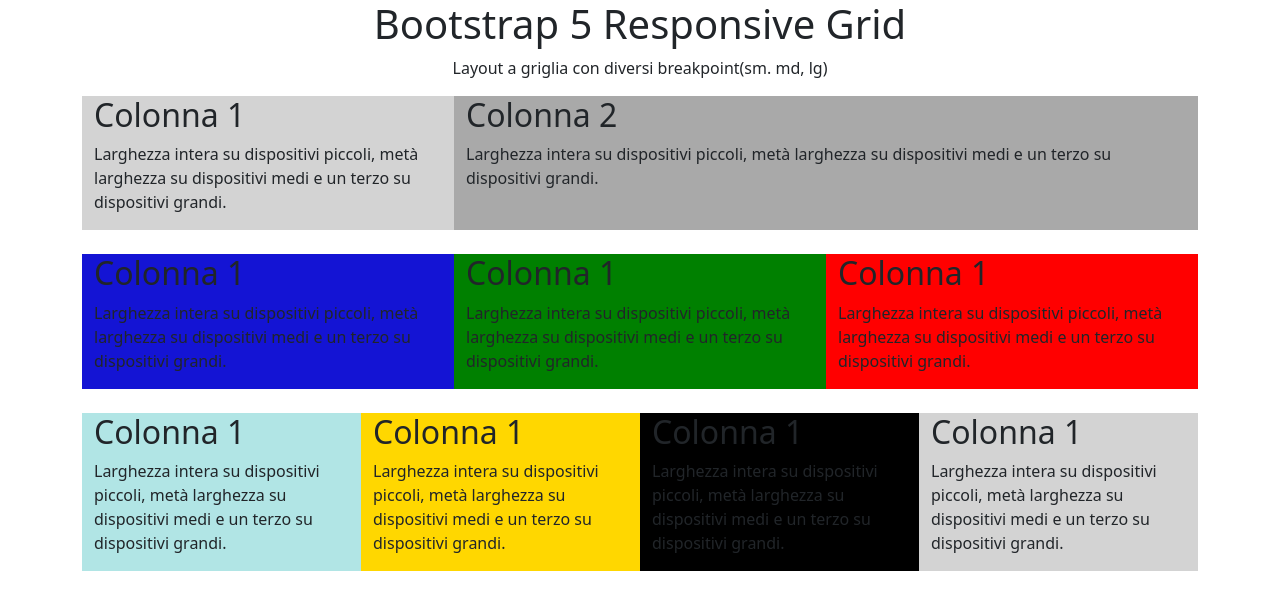
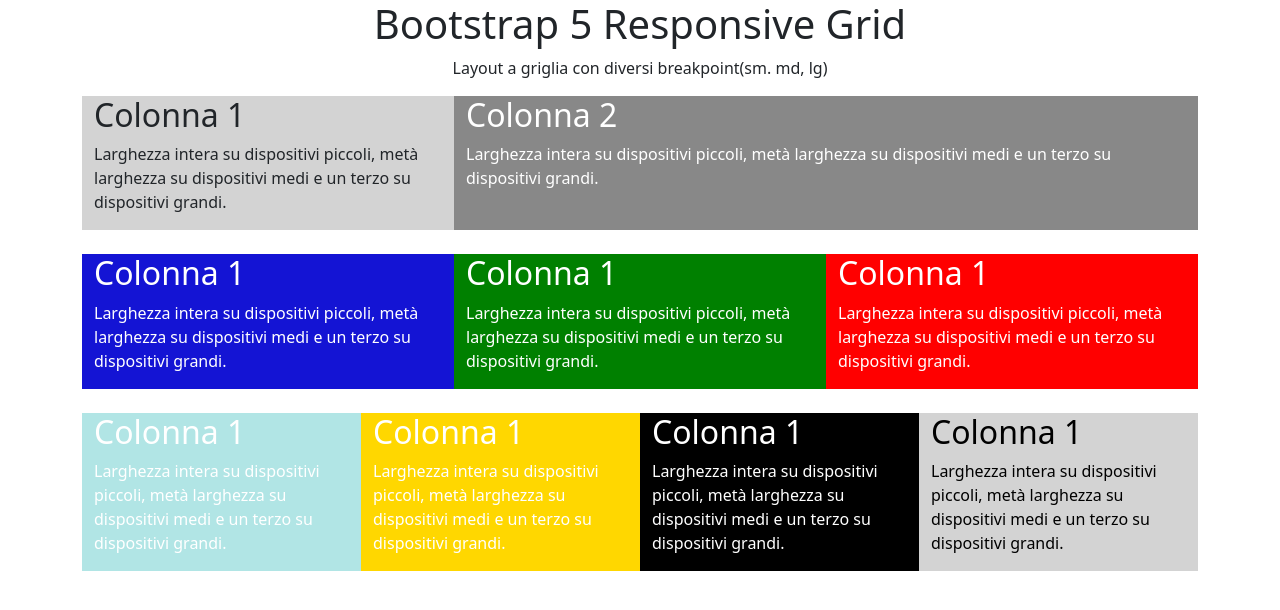
Before and after one commit to SirioRedGiant/htmlcss-bootstrap-layout, a plain HTML site: page index.html in a window 1280 px wide. Drawn offline with nearby package versions, Linux system fonts and the light colour scheme.

Commit message:
corretto colore del testo

```diff
--- a/index.html
+++ b/index.html
@@ -32,8 +32,8 @@
             </p>
           </div>
           <div
-            class="col-12 col-md-6 col-lg-8"
-            style="background-color: darkgrey"
+            class="col-12 col-md-6 col-lg-8 text-white"
+            style="background-color: rgb(136, 136, 136)"
           >
             <h2>Colonna 2</h2>
             <p>
@@ -44,7 +44,7 @@
         </div>
         <div class="row mt-4">
           <div
-            class="col-6 col-md-4 col-lg-4"
+            class="col-6 col-md-4 col-lg-4 text-white"
             style="background-color: rgb(20, 20, 212)"
           >
             <h2>Colonna 1</h2>
@@ -53,14 +53,14 @@
               dispositivi medi e un terzo su dispositivi grandi.
             </p>
           </div>
-          <div class="col-6 col-md-4 col-lg-4" style="background-color: green">
+          <div class="col-6 col-md-4 col-lg-4 text-white" style="background-color: green">
             <h2>Colonna 1</h2>
             <p>
               Larghezza intera su dispositivi piccoli, metà larghezza su
               dispositivi medi e un terzo su dispositivi grandi.
             </p>
           </div>
-          <div class="col-12 col-md-4 col-lg-4" style="background-color: red">
+          <div class="col-12 col-md-4 col-lg-4 text-white" style="background-color: red">
             <h2>Colonna 1</h2>
             <p>
               Larghezza intera su dispositivi piccoli, metà larghezza su
@@ -70,7 +70,7 @@
         </div>
         <div class="row mt-4">
           <div
-            class="col-6 col-md-3 col-lg-3"
+            class="col-6 col-md-3 col-lg-3 text-white"
             style="background-color: rgb(177, 229, 229)"
           >
             <h2>Colonna 1</h2>
@@ -79,14 +79,14 @@
               dispositivi medi e un terzo su dispositivi grandi.
             </p>
           </div>
-          <div class="col-6 col-md-3 col-lg-3" style="background-color: gold">
+          <div class="col-6 col-md-3 col-lg-3 text-white" style="background-color: gold">
             <h2>Colonna 1</h2>
             <p>
               Larghezza intera su dispositivi piccoli, metà larghezza su
               dispositivi medi e un terzo su dispositivi grandi.
             </p>
           </div>
-          <div class="col-6 col-md-3 col-lg-3" style="background-color: black">
+          <div class="col-6 col-md-3 col-lg-3 text-white" style="background-color: black">
             <h2>Colonna 1</h2>
             <p>
               Larghezza intera su dispositivi piccoli, metà larghezza su
@@ -94,7 +94,7 @@
             </p>
           </div>
           <div
-            class="col-6 col-md-3 col-lg-3"
+            class="col-6 col-md-3 col-lg-3 text-black"
             style="background-color: lightgray"
           >
             <h2>Colonna 1</h2>
```
